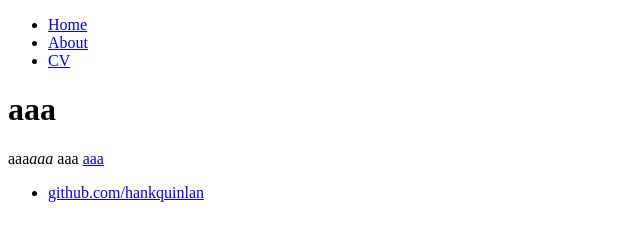
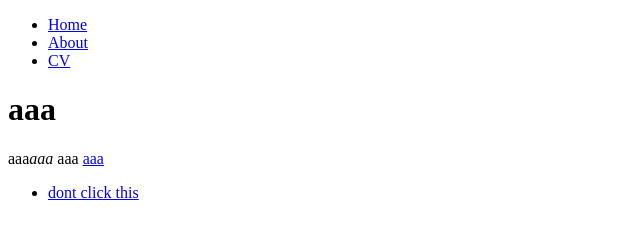
Before and after one commit to toroshika/toroshika.github.io, a plain HTML site: page index.html in a window 1280 px wide. Shown: the full height of the page, 0-640 px from the left. Drawn offline with Linux system fonts and the light colour scheme.

Commit message:
Update index.html

```diff
--- a/index.html
+++ b/index.html
@@ -19,7 +19,7 @@
 		</div><!-- /.container -->
 		<footer>
     		<ul>
-        		<li><a href="https://github.com/toroshika">github.com/hankquinlan</a></li>
+        		<li><a href="https://github.com/toroshika">dont click this</a></li>
 			</ul>
 		</footer>
 	</body>
```
